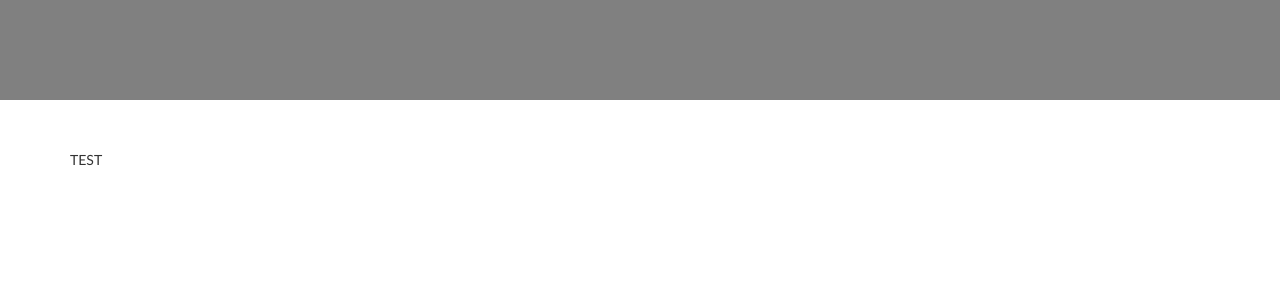
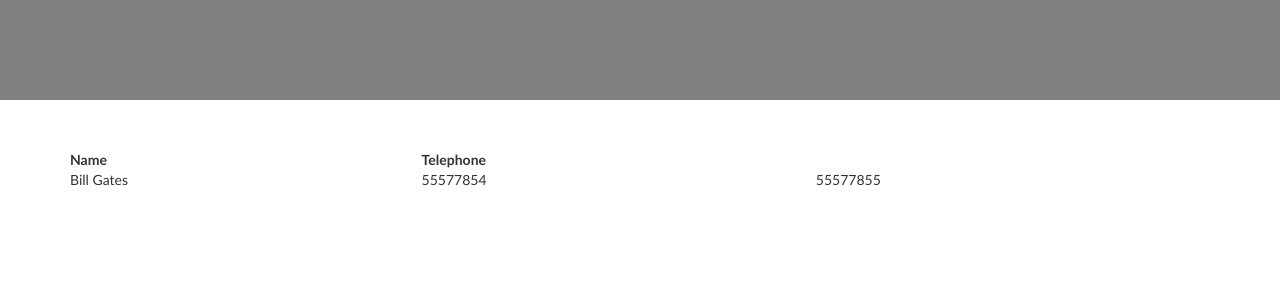
Before and after one commit to njxjtu/njxjtu.github.io, a Jekyll site: the page things2.html, which Jekyll copies as it is, in a window 1280 px wide. Shown: the top 300 px of the page. Built offline with Jekyll 4.4.1, drawn with Linux system fonts in a browser that asks for light colours; nearby versions of some CDN libraries.

Commit message:
Update things2.html

```diff
--- a/things2.html
+++ b/things2.html
@@ -17,7 +17,17 @@
 <div class="container-fluid" style="background-color: gray; height: 100px; margin-bottom: 50px;">
 </div>
 <div class="container">
-TEST
+<table style="width:100%">
+  <tr>
+    <th>Name</th>
+    <th colspan="2">Telephone</th>
+  </tr>
+  <tr>
+    <td>Bill Gates</td>
+    <td>55577854</td>
+    <td>55577855</td>
+  </tr>
+</table>
 </div>
 
 </body>
```
